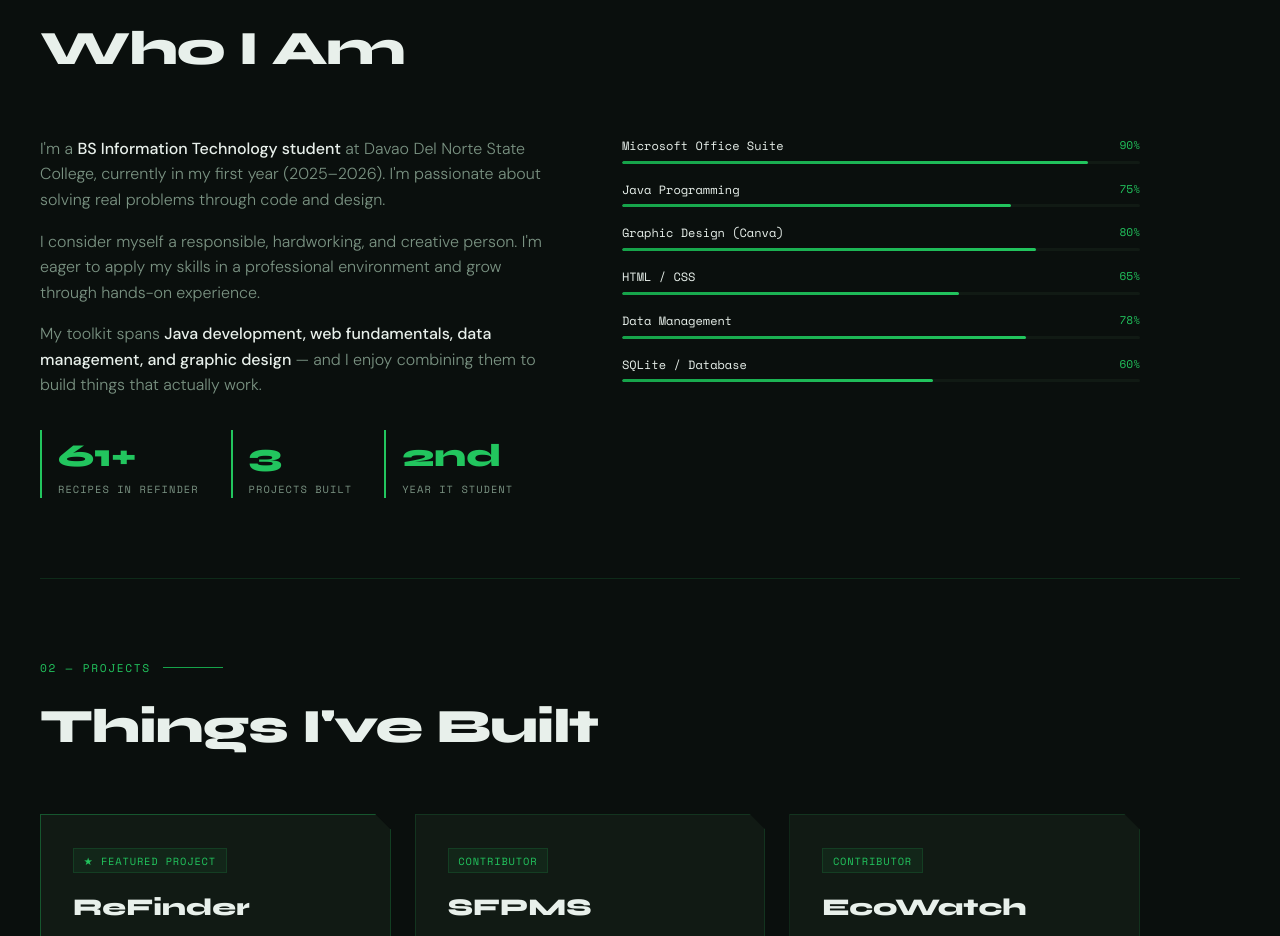
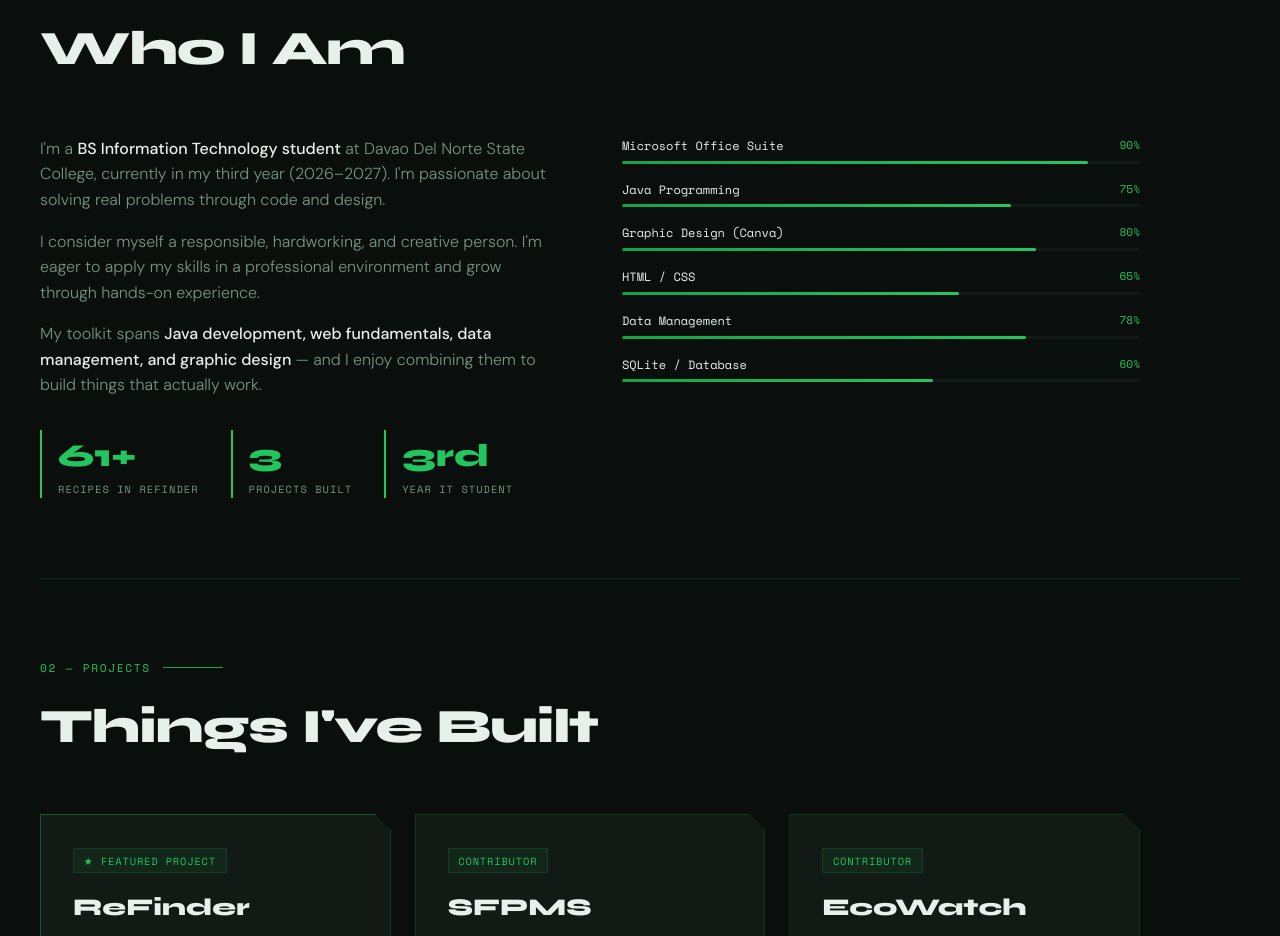
Before and after one commit to jkksss/jkksss.github.io, a plain HTML site: page index.html in a window 1280 px wide. Shown: the part 900-1836 px from the top of the page. Drawn offline with nearby package versions, Linux system fonts and the light colour scheme.

Commit message:
Update index.html

```diff
--- a/index.html
+++ b/index.html
@@ -317,7 +317,7 @@
   <h2>Who I Am</h2>
   <div class="about-grid">
     <div class="about-text fade-in">
-      <p>I'm a <strong>BS Information Technology student</strong> at Davao Del Norte State College, currently in my first year (2025–2026). I'm passionate about solving real problems through code and design.</p>
+      <p>I'm a <strong>BS Information Technology student</strong> at Davao Del Norte State College, currently in my third year (2026–2027). I'm passionate about solving real problems through code and design.</p>
       <p>I consider myself a responsible, hardworking, and creative person. I'm eager to apply my skills in a professional environment and grow through hands-on experience.</p>
       <p>My toolkit spans <strong>Java development, web fundamentals, data management, and graphic design</strong> — and I enjoy combining them to build things that actually work.</p>
       <div class="stat-row">
@@ -330,7 +330,7 @@
           <div class="stat-desc">Projects Built</div>
         </div>
         <div class="stat">
-          <div class="stat-num">2nd</div>
+          <div class="stat-num">3rd</div>
           <div class="stat-desc">Year IT Student</div>
         </div>
       </div>
```
